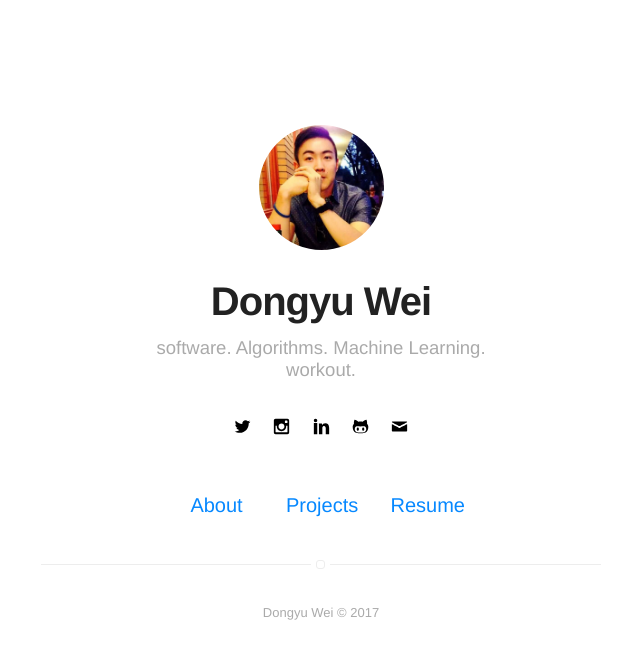
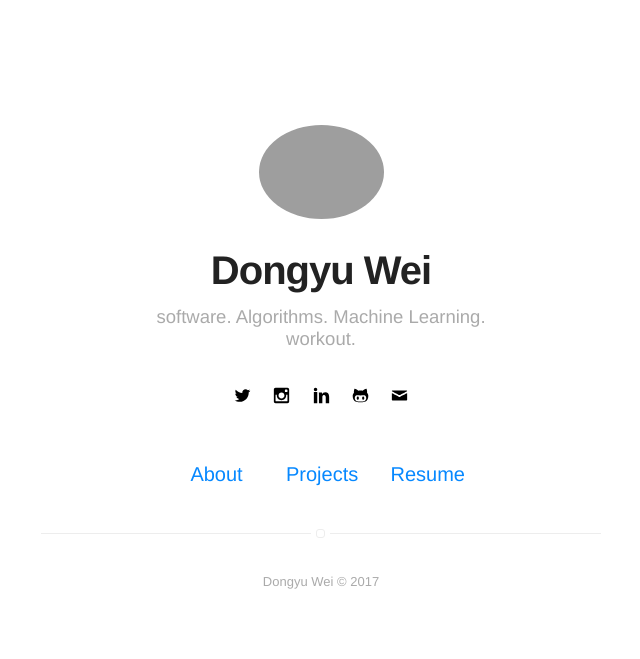
Before and after one commit to DongyuWeiCMU/DongyuWeiCMU.github.io, a Jekyll site: the page built from index.html, in a window 1280 px wide. Shown: the top 659 px of the page, without its empty margins (319-959 px from the left). Built offline with Jekyll 4.4.1, drawn with Linux system fonts in a browser that asks for light colours.

Commit message:
change the picture

```diff
--- a/_config.yml
+++ b/_config.yml
@@ -8,7 +8,7 @@ description: I like Koala.
 # if it's an external image, update below for true
 # better with square images
 external-image: false
-picture: assets/images/me.jpg
+picture: assets/images/me.png
 
 url: http://dongyuweicmu.github.io
 
@@ -47,7 +47,7 @@ authors:
         name: Dongyu Wei
         bio: Loving sleeping
         external-image: false
-        picture: assets/images/me.jpg
+        picture: assets/images/me.png
         twitter: thelifeofewer
 
 # do you want a larger site? change the option below
```
Also changed, not shown: assets/images/me.jpg (deleted), 1 other file.
